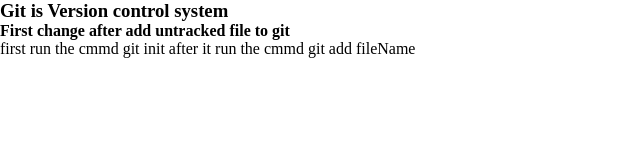
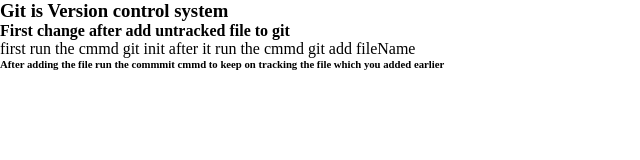
Before and after one commit to SyedZain-Abbas/Git-Initials, a plain HTML site: page index.html in a window 1280 px wide. Shown: the whole page, without its empty margins (0-640 px from the left). Drawn offline with Linux system fonts and the light colour scheme.

Commit message:
add info about commit

```diff
--- a/index.html
+++ b/index.html
@@ -11,6 +11,7 @@
         <h3>Git is Version control system</h3>
         <h4>First change after add untracked file to git</h4>
         <p>first run the cmmd git init after it run the cmmd git add fileName</p>
+        <h6>After adding the file run the commmit cmmd to keep on tracking the file which you added earlier</h6>
     </div>
 </body>
 </html>
```
